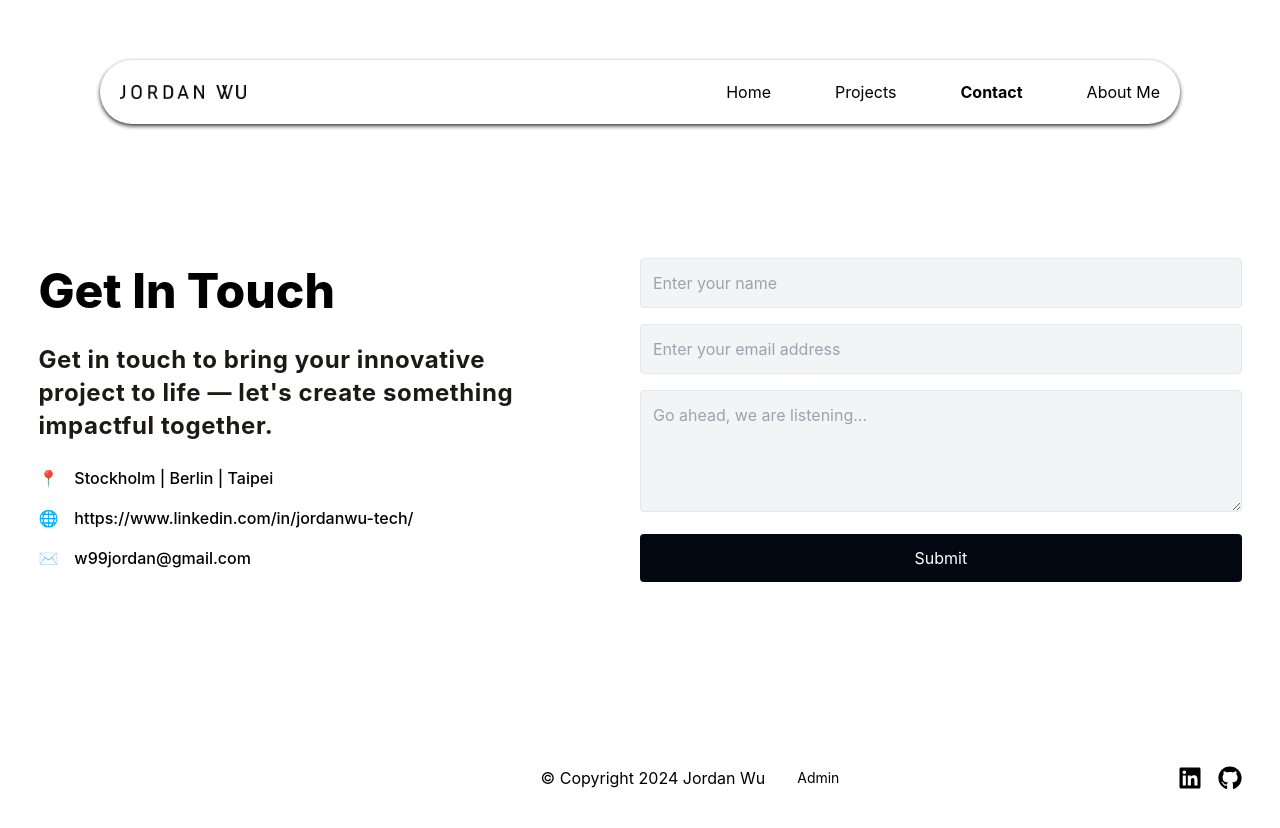
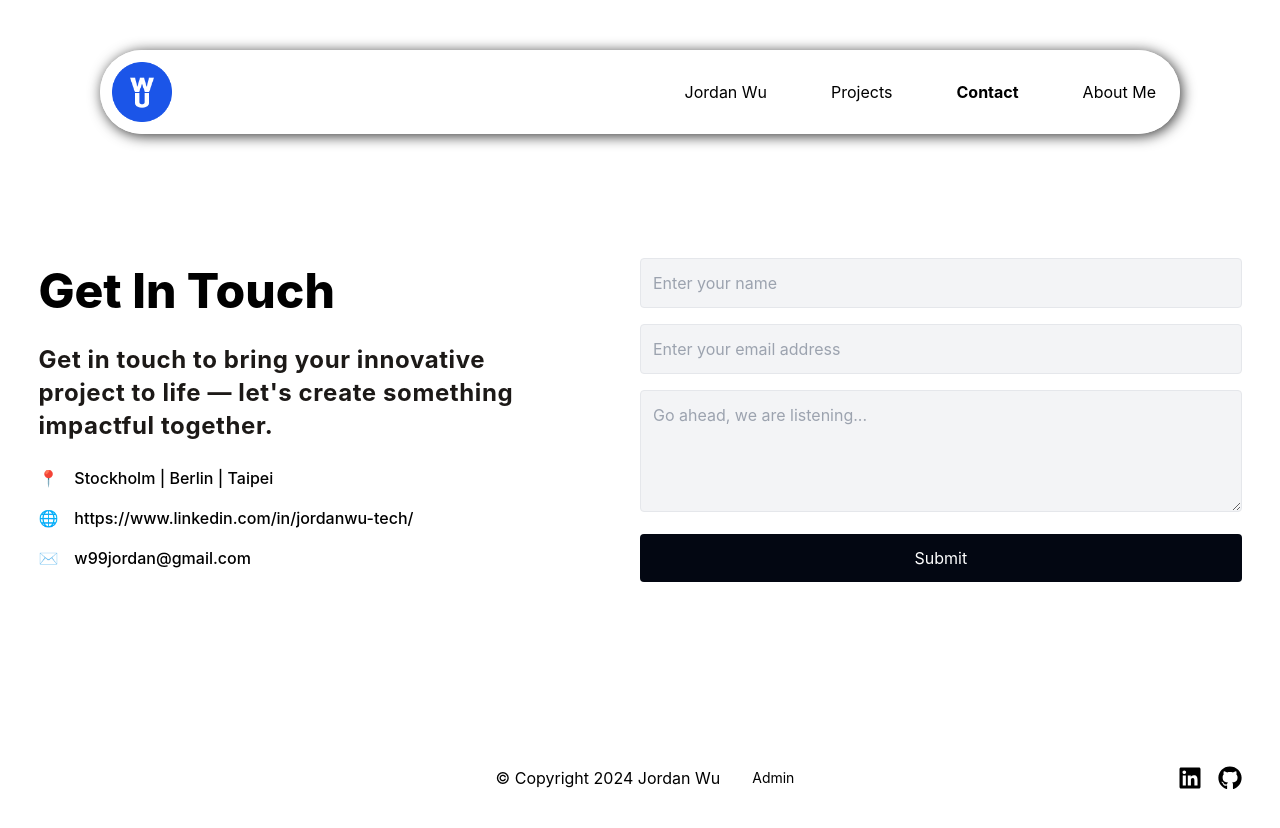
Before and after one commit to WuChihWei/my-portfolio, a Next.js app: page /contact in a window 1280 px wide. Shown: the top 828 px of the page. Built offline with nearby package versions, Linux system fonts and the light colour scheme.

Commit message:
update UI 2

```diff
--- a/app/page.js
+++ b/app/page.js
@@ -11,18 +11,18 @@ import { db } from '../lib/firebase';
 import { Fragment } from 'react';
 import { useRouter } from 'next/navigation';
 const skillIcons = [
-  { icon: '/skill-1.png', name: 'Xcode' },
-  { icon: '/skill-2.png', name: 'React' },
-  { icon: '/skill-3.png', name: 'Next.js' },
-  { icon: '/skill-4.png', name: 'Node.js' },
-  { icon: '/skill-5.png', name: 'Firebase' },
-  { icon: '/skill-6.png', name: 'Python' },
-  { icon: '/skill-7.png', name: 'Flask' },
-  { icon: '/skill-8.png', name: 'MongoDB' },
-  { icon: '/skill-9.png', name: 'Swift' },
-  { icon: '/skill-10.png', name: 'TypeScript' },
-  { icon: '/skill-11.png', name: 'Tailwind' },
-  { icon: '/skill-12.png', name: 'Figma' }
+  { icon: '/skill-1.png', name: 'After Effect' },
+  { icon: '/skill-2.png', name: 'Next.js' },
+  { icon: '/skill-3.png', name: 'React' },
+  { icon: '/skill-4.png', name: 'Cursor' },
+  { icon: '/skill-5.png', name: 'Python' },
+  { icon: '/skill-6.png', name: 'HTML' },
+  { icon: '/skill-7.png', name: 'CSS' },
+  { icon: '/skill-8.png', name: 'Javascript' },
+  { icon: '/skill-9.png', name: 'Figma' },
+  { icon: '/skill-10.png', name: 'Firebase' },
+  { icon: '/skill-11.png', name: 'Trello' },
+  { icon: '/skill-12.png', name: 'Xcode' }
 ];
 
 export default function Home() {
@@ -129,8 +129,8 @@ export default function Home() {
           </div>
         </div>
 
-        <div className="h-4/5  pr-10 md:w-1/2 flex flex-col overflow-hidden rounded-3xl">
-        <div className="md:py-8 gap-4 max-md:w-full w-full h-[calc(50vh)] md:h-[calc(100vh)] flex flex-col overflow-hidden bg-white rounded-3xl">
+        <div className="h-4/5 w-full p-6 md:pr-10 md:pt-10 md:w-1/2 flex flex-col overflow-hidden rounded-3xl">
+        <div className="p-6 md:py-8 gap-4 max-md:w-full w-full h-[calc(50vh)] md:h-[calc(100vh)] flex flex-col overflow-hidden bg-white rounded-3xl">
           <div className="h-full image-scroll-container top flex-grow space-y-0 md:space-y-0 ">
             {[...Array(6)].map((_, index) => (
               <img key={index} src={`/project-${index + 1}.png`} alt={`Project ${index + 1}`} />
@@ -199,9 +199,9 @@ export default function Home() {
       <section className="resume-section p-p-gap">
         <h1 className='heading-2-custom '>Projects</h1>
         <div className="resume-container h-auto">
-          <div className='title-contatiner py-20 bg-stone-100 p-40 rounded-3xl'>
+          <div className='title-contatiner py-20 bg-stone-100 p-10 ls:p-40 rounded-3xl'>
 
-            <div className='grid grid-cols-1 md:grid-cols-2 gap-x-40 gap-y-10'>
+            <div className='grid grid-cols-1 md:grid-cols-2  gap-x-10 md:gap-x-20 ls:gap-x-40 gap-y-10'>
               {/* Project 1 */}
               <div className="resume-item">
                 <div className="resume-item-header flex flex-col place-items-start">
@@ -341,6 +341,7 @@ export default function Home() {
         </div>
       {/* </section> */}
 
+      <div  className='py-10'>
       <div className='title-container  bg-stone-200 rounded-3xl p-20'>
       <h2 className='heading-2-custom'>Work Experience</h2>
 
@@ -565,13 +566,13 @@ export default function Home() {
         </div>
       </div>
     </div>
-
+    </div>
       {/* </div> */}
 
       </section>
 
       <section className='skillSection w-full py-20  rounded-3xl'>
-        <div className='container h-full py-10  bg-stone-800  rounded-3xl'>
+        <div className='container h-full py-10  bg-stone-800  rounded-full'>
           <div className='h-1/2 flex flex-col justify-center'>
           <h2 className='heading-2-custom text-white py-8  text-center'>Innovative Skills</h2>
           <p className='heading-4-custom text-white mb-12 px-8 text-center'>
--- a/components/Footer.js
+++ b/components/Footer.js
@@ -28,8 +28,8 @@ const FooterTop = () => {
   };
 
   return (
-    <div className=" p-p-gap flex flex-col items-center justify-items-center md:flex-row h-full bg-blue-800 md:m-10 m-20 py-20 rounded-3xl">
-      <div className="w-full  md:w-1/2 p-p-gap mb-6 md:mb-0 flex flex-col md:justify-items-start">
+    <div className="p-p-gap flex flex-col items-center justify-items-center md:flex-row h-full bg-blue-800 md:m-10 m-4 py-20 rounded-3xl">
+      <div className="w-full md:w-1/2 p-p-gap mb-6 md:mb-0 flex flex-col md:justify-items-start">
       <div className="text-white ">
         <h2 className="heading-2-custom">Contact me</h2>
         <p className="heading-5-custom pt-10">
--- a/components/Navbar.js
+++ b/components/Navbar.js
@@ -34,8 +34,8 @@ const Navbar = () => {
 
   useEffect(() => {
     const handleScroll = () => {
-      const scrollTop = window.pageYOffset || document.documentElement.scrollTop;
-      setIsScrolled(scrollTop > 100); // Change the threshold as needed
+      const scrollPosition = window.scrollY;
+      setIsScrolled(scrollPosition > 50);
     };
 
     const handleClickOutside = (event) => {
@@ -84,7 +84,13 @@ const Navbar = () => {
       <div className={`navbar-container ${isMobile ? 'mobile' : ''} relative z-50`}>
         <Link href="/" onClick={closeMenu} className="navbar-logo-container">
           <div className={`navbar-logo ${isMobile ? 'mobile' : ''}`}>
-            <img src="/jordan-wu_logo.png" alt="L" className="navbar-logo-img" />
+            <Link href="/">
+              <img
+                src="/jordan_wu_logo.png"
+                alt="Jordan Wu Logo"
+                className={`navbar-logo-img ${isScrolled ? 'rotate-logo' : ''}`}
+              />
+            </Link>
           </div>
         </Link>
         {isMobile ? (
@@ -94,8 +100,8 @@ const Navbar = () => {
         ) : (
           <ul className="navbar-items desktop">
             <li>
-              <Link href="/" className={isActive('/') ? 'font-bold' : ''}>
-                Home
+              <Link href="/" className={`${isActive('/') ? 'font-bold' : ''} whitespace-nowrap`}>
+                Jordan Wu
               </Link>
             </li>
             <li className="relative projects-dropdown">
--- a/src/app/globals.css
+++ b/src/app/globals.css
@@ -4,7 +4,7 @@
 
 @layer components {
   .heading-1-custom {
-    @apply text-4xl font-black mb-4 md:text-5xl lg:text-5xl lg:font-extrabold
+    @apply text-3xl font-semibold mb-4 md:text-4xl lg:text-5xl lg:font-extrabold
     tracking-wide leading-relaxed
     md:tracking-normal md:leading-snug
     lg:tracking-normal lg:leading-normal;
@@ -212,13 +212,14 @@ a {
   display: flex;
   justify-content: center; /* 水平居中 */
   align-items: center;
-  padding-top: 60px;
+  padding-top: 50px;
   /* background-color: white; */
   position: fixed;
   top: 0;
   left: 0;
   right: 0;
   z-index: 50;
+
 }
 
 
@@ -226,21 +227,22 @@ a {
   display: flex;
   width: 100%;
   border-radius: 60px;
-  padding: 20px;
+  padding: 12px 12px;
   background-color: #ffffff;
   max-width: 1080px;
   align-items: center;
   justify-content: center;
-  box-shadow: 0 2px 4px rgba(0, 0, 0, 0.8);
+  box-shadow: 2px 2px 14px rgba(0, 0, 0, 0.8);
+  background-color: rgba(255, 255, 255, 0.9); /* 80% opaque white */
 }
 
-.navbar-logo{
+.navbar-logo img{
   display: flex;
-  height: 14px;
+  height: 60px;
 }
 
 .logo-white-containter img{
-height: 20px;
+height: 10px;
 }
 
 .navbar-logo-container{
@@ -248,11 +250,12 @@ height: 20px;
   align-items: center;
   width: 100%;
 }
+
 .navbar-items{
   display: flex;
   justify-content: space-between;
   gap: 80px;
-  /* width: 200px; */
+  padding-right: 12px;
 }
 
 .projects-dropdown {
@@ -293,7 +296,7 @@ height: 20px;
 
 .navbar-logo.mobile .navbar-logo-img {
   width: auto;
-  height: 20px;
+  height: 40px;
   /* margin-top: 0px; */
   /* background-color: gray; */
   align-items: flex-end;
@@ -379,7 +382,7 @@ height: 20px;
   color: rgb(50, 121, 202);
 }
 
-/* 簡歷部分樣式 */
+/* 簡歷部���樣式 */
 /* .resume-section {
   margin-top: 40px;
 } */
@@ -884,3 +887,15 @@ body li {
     transform: translateX(0);
   }
 }
+
+.navbar-logo-img {
+  transition: transform 0.3s ease-in-out;
+}
+
+.rotate-logo {
+  transform: rotate(180deg);
+}
+
+.navbar-logo {
+  overflow: visible;
+}
```
Also changed, not shown: public/Jordan_wu_web_logo.png, public/jordan_wu_logo.png (added).
